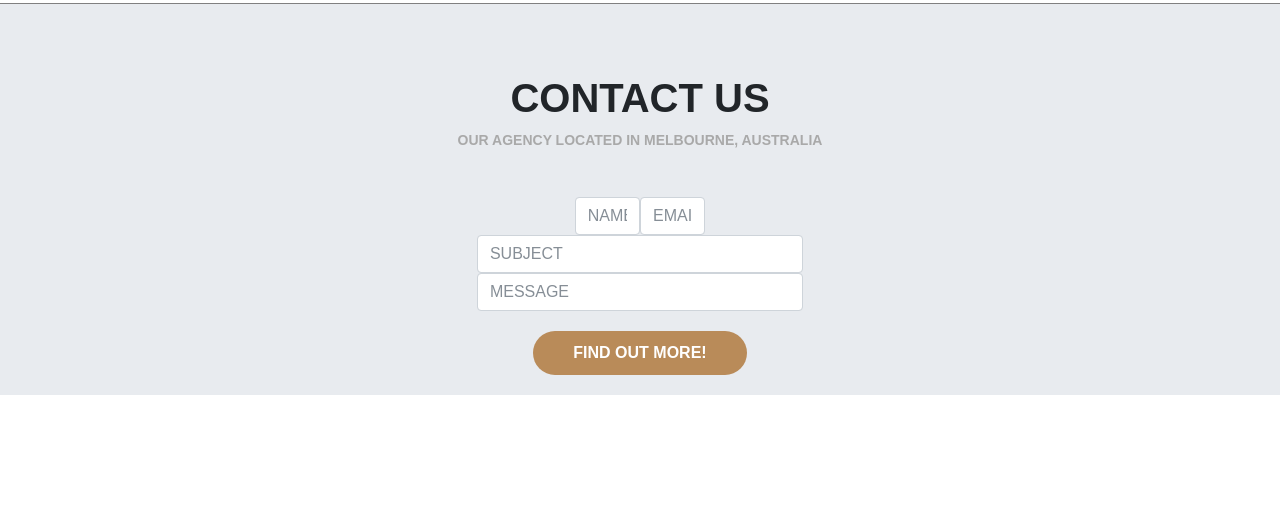
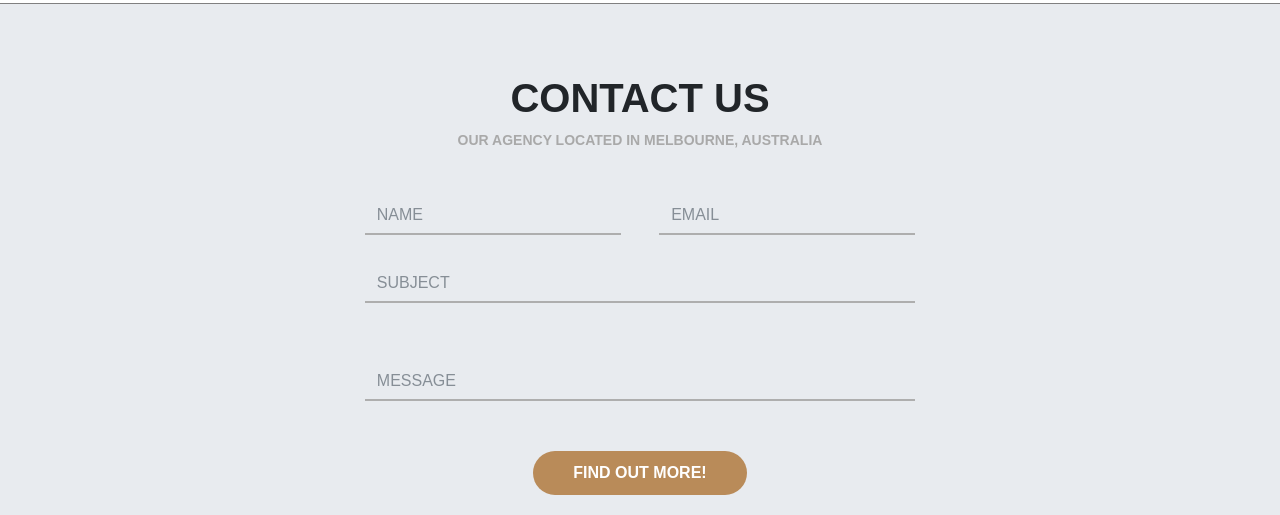
Before and after one commit to lukaszplac/flexbox-sass-example3, a website: page index.html in a window 1280 px wide. Shown: the part 6562-7077 px from the top of the page. Before the commit the page ends 6957 px from the top, so only its background shows below. Drawn offline with nearby package versions, Linux system fonts and the light colour scheme.

Commit message:
working on next section

```diff
--- a/index.html
+++ b/index.html
@@ -1347,9 +1347,10 @@
 				<input type="text" class="form-control" id="inputSubjecte" placeholder="SUBJECT">
 				<input type="text" class="form-control" id="inputMessage" placeholder="MESSAGE">
 			</div>
-			<button class="my-jumbo-button">find out more!</button>
+			<button class="my-jumbo-button my-section12-button">find out more!</button>
 		</div>
 	</div>
+
 	<!-- FOOTER -->
 
 
--- a/scss/style.scss
+++ b/scss/style.scss
@@ -886,18 +886,62 @@ body {
 			@include justify-content(center);
 			@include align-content(center);
 			@include flex-wrap(nowrap);
+			width: 100vw;
 			.my-section12-nameEmail {
+				@include flex(0 0 40%);
 				@include flexbox();
 				@include flex-direction(row);
 				@include align-items(center);
 				@include justify-content(center);
 				@include align-content(center);
-				@include flex-wrap(nowrap);
+				@include flex-wrap(wrap);
+				width: 100vw;
 				input {
-					@include flex(0 0 20%);
+					width: 20%;
+					border: none;
+					border-bottom: 2px solid #AEAEAE;
+					background-color: $sub-bg-color;
+					margin-bottom: 30px;
+					border-radius: 0;
+					@media screen and (max-width: $small-dev) {
+						width: 80vw;
+					}
+					&:last-child {
+						margin-left: 3%;
+						@media screen and (max-width: $small-dev) {
+							margin-left: 0;
+						}
+					}
 				}
 			}
 			.my-section12-other {
+				@include flex(0 0 40%);
+				@include flex-direction(column);
+				@include align-items(center);
+				@include justify-content(center);
+				@include align-content(center);
+				@include flex-wrap(wrap);
+				width: 100vw;
+				input {
+					margin: 0 auto;
+					width: 43%;
+					@media screen and (max-width: $small-dev) {
+						width: 80vw;
+					}
+					border: none;
+					border-bottom: 2px solid #AEAEAE;
+					background-color: $sub-bg-color;
+					border-radius: 0;
+					&:last-child {
+						margin-top: 60px;
+						@media screen and (max-width: $small-dev) {
+							width: 80vw;
+						}
+					}
+				}
+			.my-section12-button {
+				margin-top: 40px;
+				}
 			}
 		}
 	}
@@ -929,6 +973,11 @@ body {
 	}
 }
 
+.my-section12-button {
+	@extend .my-jumbo-button;
+	margin-top: 50px;
+}
+
 .my-section-heading {
 	padding: 70px 0 30px 0;
 	text-align: center;
```
Also changed, not shown: css/style.css, images/build/boxes.png, images/build/boxes3.png, images/build/face1.png, images/build/face2.png, images/build/logo.png, 1 other file.
